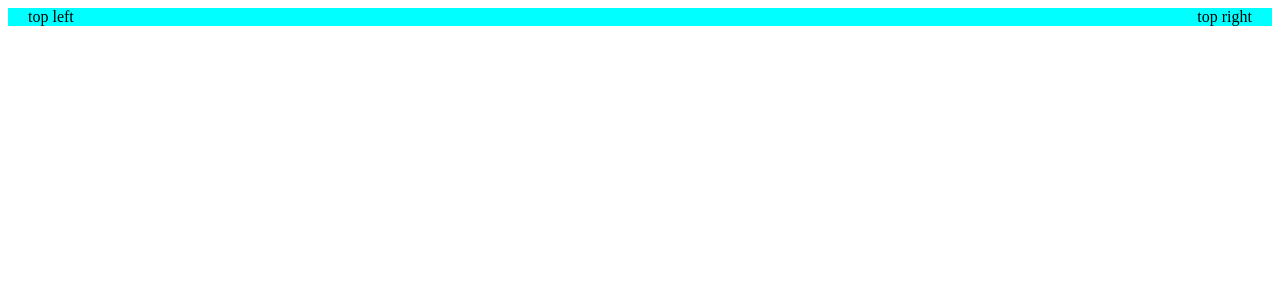
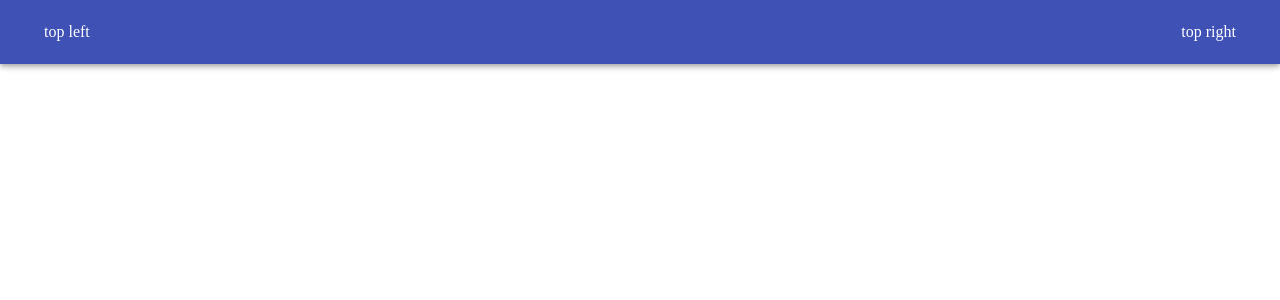
Before and after one commit to anandurdas11/Mini_project, a React (Create React App) app in the folder bloggin_webapp/: page / in a window 1280 px wide. Shown: the top 300 px of the page. Built offline with nearby package versions, Linux system fonts and the light colour scheme.

Commit message:
top bar changed

```diff
--- a/bloggin_webapp/src/Components/Topbar.jsx
+++ b/bloggin_webapp/src/Components/Topbar.jsx
@@ -1,17 +1,31 @@
 import React from 'react'
 import "./topbar.css"
+import { AppBar, Toolbar } from '@material-ui/core';
 
 export default function topbar() {
   return (
     <div className="topbar">
+      <AppBar>
+
         <div className="topbarwrapper">
+          <Toolbar>
             <div className="topleft">
               top left
             </div>
+
+          </Toolbar>
+          <Toolbar>
             <div className="topright">
               top right
             </div>
+          </Toolbar>
+
+
+
         </div>
+
+      </AppBar>
+
     </div>
   )
 }
```
Lines whose indentation alone changed are shown as unchanged.
